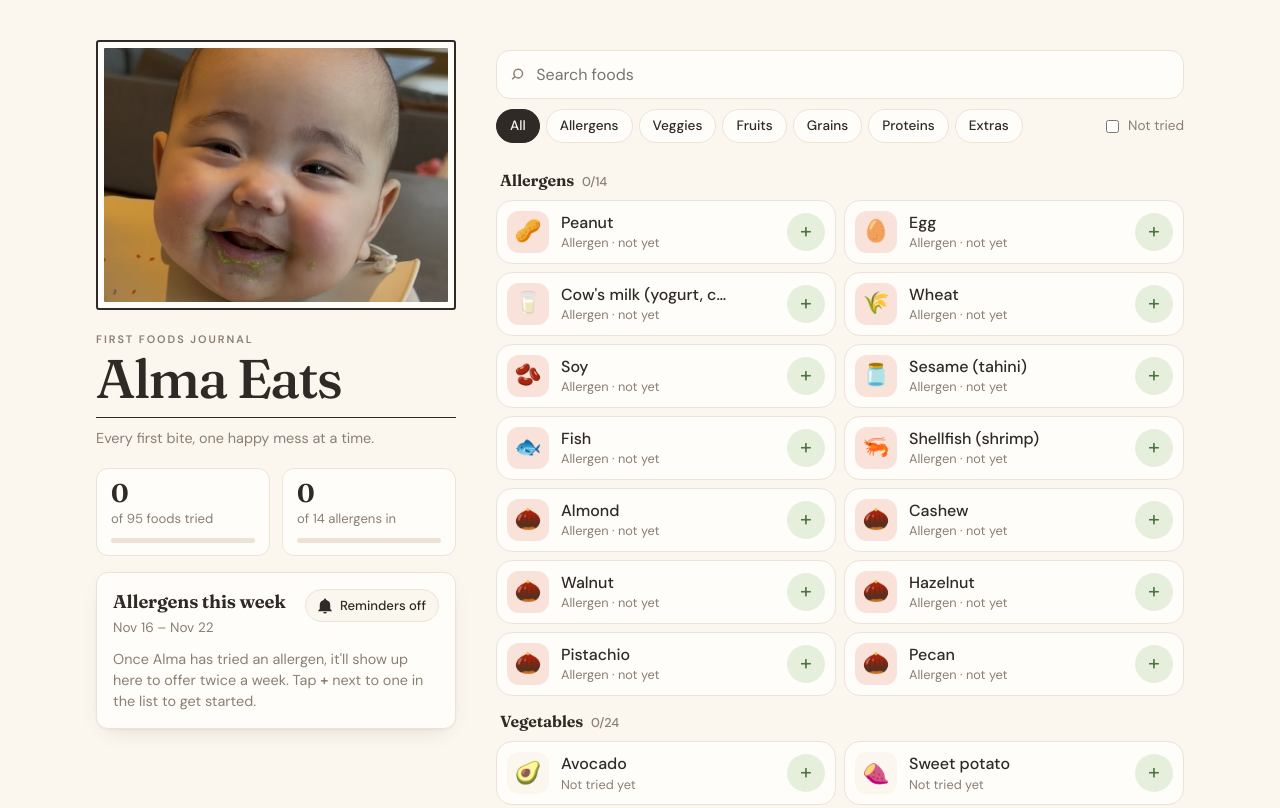
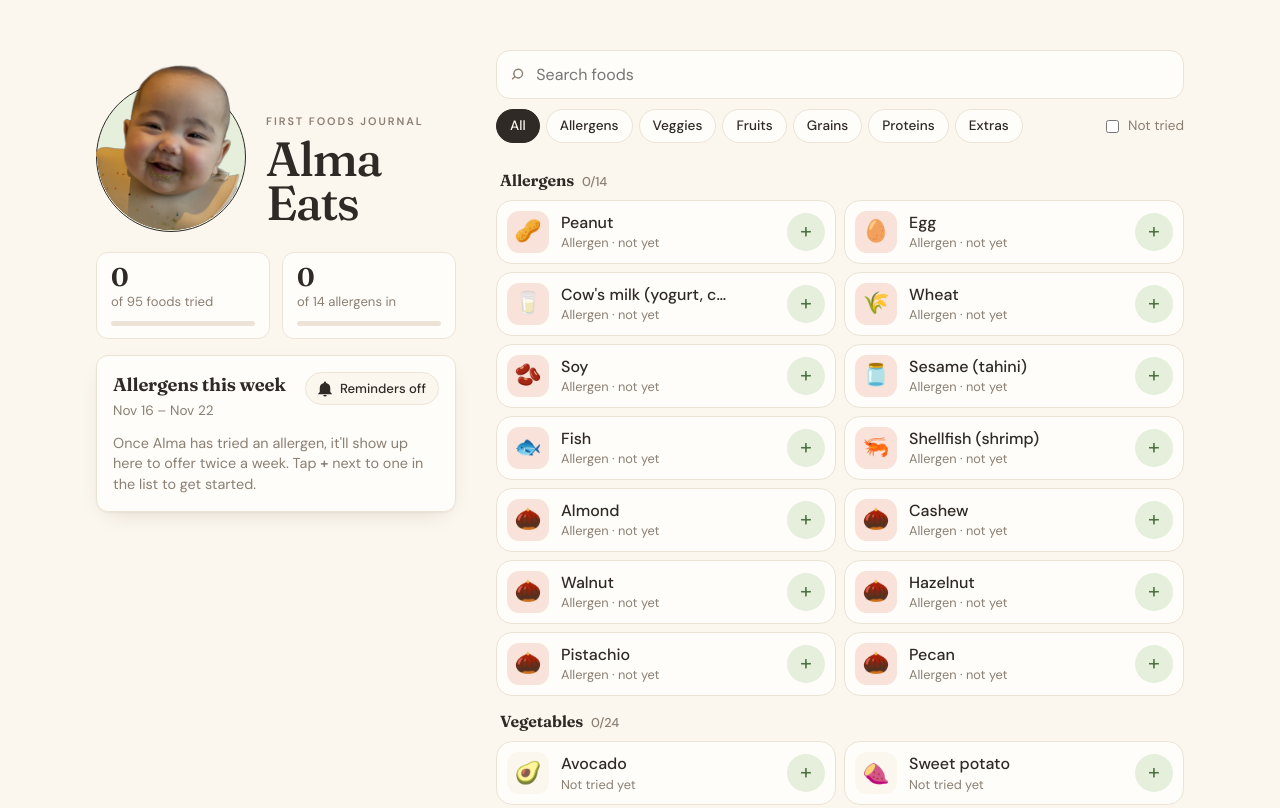
Before and after one commit to ktocatly/Alma-eats, a plain HTML site: page index.html in a window 1280 px wide. Shown: the top 808 px of the page. Drawn offline with Linux system fonts and the light colour scheme.

Commit message:
Header: pop-out cutout portrait of Alma, drop tagline
Co-Authored-By: Claude Opus 5.5 <noreply@anthropic.com>
Claude-Session: https://claude.ai/code/session_017ntAYwQP3PxZH3br28qvEY

```diff
--- a/index.html
+++ b/index.html
@@ -21,11 +21,12 @@
   <div class="layout">
     <aside class="side">
       <header class="hero">
-        <figure class="photo"><img src="img/alma.jpg" alt="Alma grinning in her high chair with avocado on her chin" /></figure>
+        <div class="portrait">
+          <div class="portrait-clip"><img src="img/alma-cutout.webp" alt="Alma grinning with avocado on her chin" /></div>
+        </div>
         <div class="hero-text">
           <p class="overline">First foods journal</p>
           <h1>Alma Eats</h1>
-          <p class="tagline">Every first bite, one happy mess at a time.</p>
         </div>
       </header>
 
--- a/styles.css
+++ b/styles.css
@@ -64,34 +64,34 @@ h1, h2, h3, h4 { font-family: var(--serif); font-weight: 650; margin: 0; letter-
 }
 
 /* ---- Hero ---- */
-.hero { display: flex; align-items: center; gap: 18px; }
-.photo {
-  flex: none;
-  margin: 0;
-  width: 108px;
-  aspect-ratio: 4 / 5;
-  border: 2px solid var(--ink);
-  border-radius: 3px;
-  padding: 4px;
-  background: var(--surface);
-  overflow: hidden;
+.hero { display: flex; align-items: flex-end; gap: 18px; padding-top: 4px; }
+/* Circle with a thin ink ring; Alma's head breaks out over the top edge. */
+.portrait { position: relative; flex: none; width: 124px; aspect-ratio: 1 / 1.25; }
+.portrait::before {
+  content: ""; position: absolute; left: 0; right: 0; bottom: 0; aspect-ratio: 1;
+  border-radius: 50%; background: var(--sage-soft); border: 1.5px solid var(--ink);
 }
-.photo img { width: 100%; height: 100%; object-fit: cover; object-position: 50% 35%; display: block; border-radius: 1px; }
-.hero-text { min-width: 0; }
+.portrait-clip {
+  position: absolute; inset: 0;
+  -webkit-mask-image: linear-gradient(#000, #000), radial-gradient(closest-side, #000 calc(100% - 1.5px), transparent calc(100% - 1px));
+  mask-image: linear-gradient(#000, #000), radial-gradient(closest-side, #000 calc(100% - 1.5px), transparent calc(100% - 1px));
+  -webkit-mask-size: 100% 60%, 100% 80%; mask-size: 100% 60%, 100% 80%;
+  -webkit-mask-position: top, bottom; mask-position: top, bottom;
+  -webkit-mask-repeat: no-repeat; mask-repeat: no-repeat;
+}
+.portrait img { position: absolute; bottom: 0; left: -6%; width: 112%; display: block; }
+.hero-text { min-width: 0; padding-bottom: 6px; }
 .overline {
-  margin: 0 0 8px; font: 600 0.68rem/1 var(--sans); letter-spacing: 0.18em; text-transform: uppercase; color: var(--muted);
+  margin: 0 0 10px; font: 600 0.68rem/1 var(--sans); letter-spacing: 0.18em; text-transform: uppercase; color: var(--muted);
 }
 h1 {
-  font-size: 2.4rem; line-height: 0.95; font-weight: 500; letter-spacing: -0.035em;
+  font-size: 2.6rem; line-height: 0.92; font-weight: 500; letter-spacing: -0.035em;
   font-variation-settings: "opsz" 144;
 }
-.tagline {
-  margin: 12px 0 0; padding-top: 10px; border-top: 1px solid var(--ink); color: var(--muted); font-size: 0.9rem;
-}
 @media (min-width: 900px) {
-  .hero { flex-direction: column; align-items: stretch; gap: 24px; }
-  .photo { width: 100%; aspect-ratio: 4 / 3; padding: 6px; }
-  h1 { font-size: 3.4rem; }
+  .hero { gap: 20px; }
+  .portrait { width: 150px; }
+  h1 { font-size: 3rem; }
 }
 
 /* ---- Stats ---- */
--- a/sw.js
+++ b/sw.js
@@ -1,11 +1,11 @@
 /* Alma Eats service worker: offline shell + allergen reminders */
 importScripts("./reminders.js");
 
-const SHELL = "alma-shell-v1";
+const SHELL = "alma-shell-v2";
 const STATE = "alma-state";
 const FILES = [
   "./", "./index.html", "./styles.css", "./app.js", "./foods.js", "./reminders.js",
-  "./manifest.webmanifest", "./img/alma.jpg", "./img/icon-192.png", "./img/icon-512.png", "./img/favicon.png",
+  "./manifest.webmanifest", "./img/alma-cutout.webp", "./img/icon-192.png", "./img/icon-512.png", "./img/favicon.png",
 ];
 
 self.addEventListener("install", (e) => {
```
Also changed, not shown: img/alma-cutout.webp (added).
